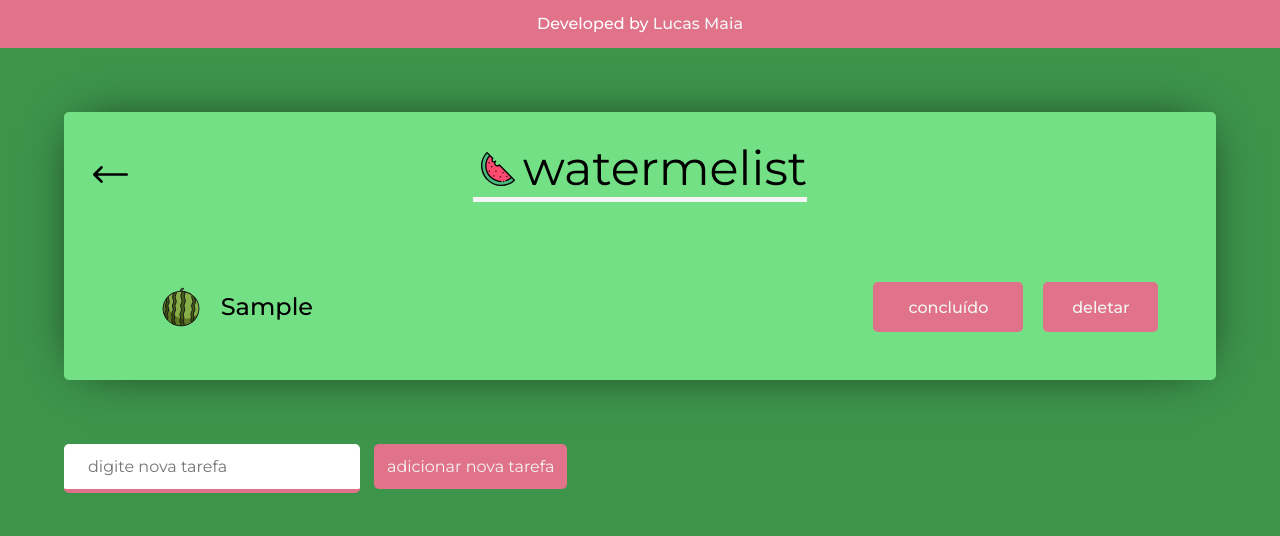
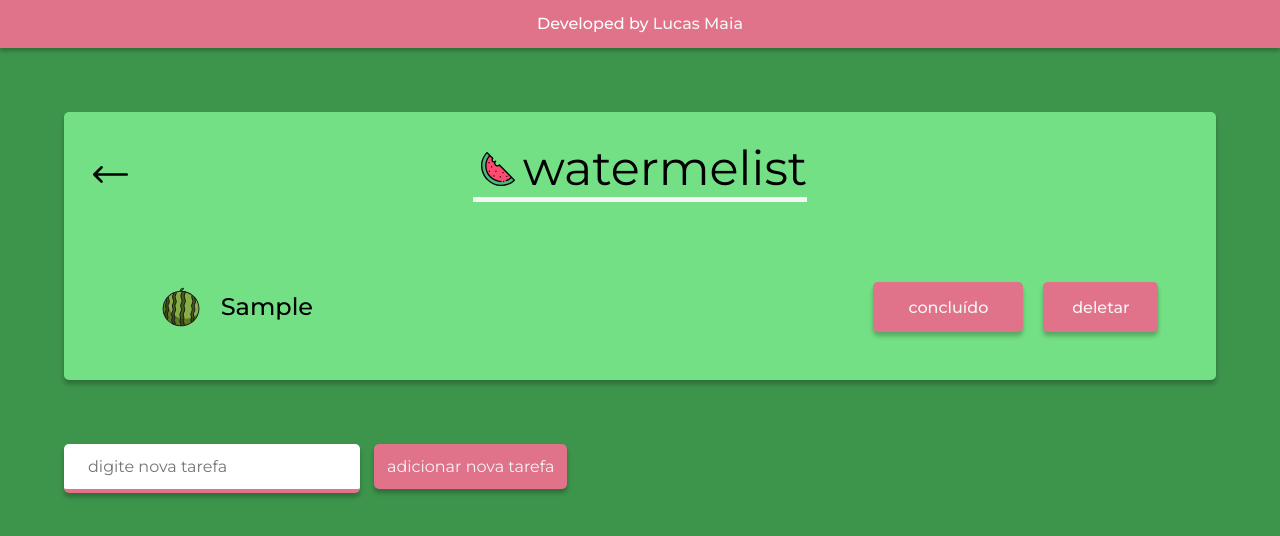
Before and after one commit to lucas-spqr/to-do-list, a plain HTML site: page index.html in a window 1280 px wide. Both pictures are taken after typing "Sample" into the empty fields and a click on the button "adicionar nova tarefa". Drawn offline with Linux system fonts and the light colour scheme.

Commit message:
Design updates - box shadows

```diff
--- a/source/css/style.css
+++ b/source/css/style.css
@@ -30,6 +30,7 @@ body{
 
     bottom: 300px;
 
+    box-shadow: 0px 3px 4px rgba(0, 0, 0, 0.25);
 }
 
 .linkGithub{
@@ -62,7 +63,7 @@ body{
     /* 2° => posição no eixo Y */
     /* 3° => valor para o blur da sombra */
     /* 4° => comprimento da sombra */
-    box-shadow: 0px 0px 50px -20px black;
+    box-shadow: 0px 4px 4px rgba(0, 0, 0, 0.25);
 }
 
 /* MAIN CONTAINER HEADER */
@@ -210,6 +211,8 @@ body{
     padding: 1em 1em;
 
     transition: 0.2s;
+
+    box-shadow: 0px 4px 4px rgba(0, 0, 0, 0.25);
 }
 
 .divDeleteButton{
@@ -237,6 +240,8 @@ body{
     height: 50px;
 
     transition: 0.2s;
+
+    box-shadow: 0px 4px 4px rgba(0, 0, 0, 0.25);
 }
 
 .grid-container button:hover{
@@ -267,6 +272,8 @@ body{
     border-radius: 5px;
 
     transition: padding-right 0.5s;
+
+    box-shadow: 0px 4px 4px rgba(0, 0, 0, 0.25);
 }
 
 .createNewTaskInput:focus-within{
@@ -291,6 +298,8 @@ body{
     transition: 0.2s;
 
     margin-left: 10px;
+
+    box-shadow: 0px 4px 4px rgba(0, 0, 0, 0.25);
 }
 
 .createNewTaskButton:hover{
```
Also changed, not shown: source/css/landing-page.css (+4 -5 lines).
